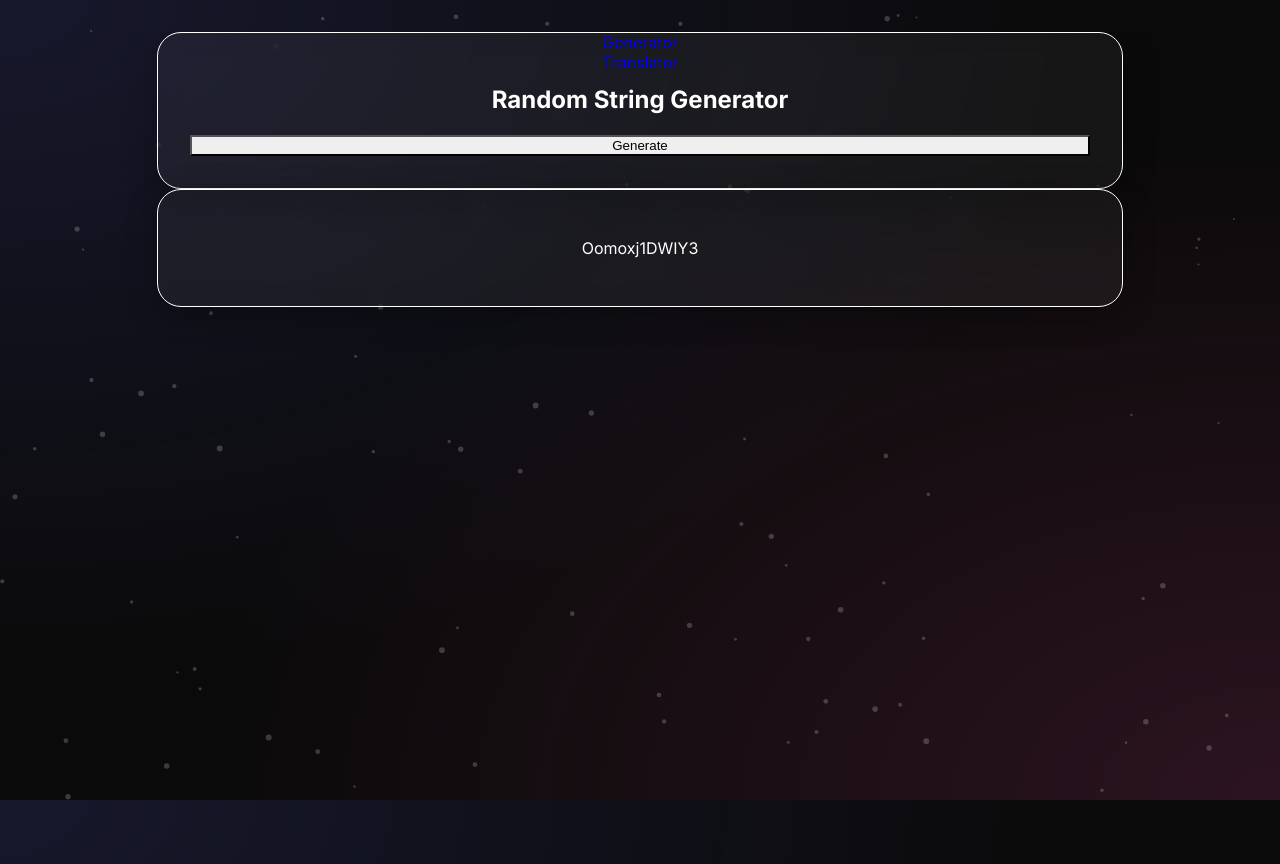
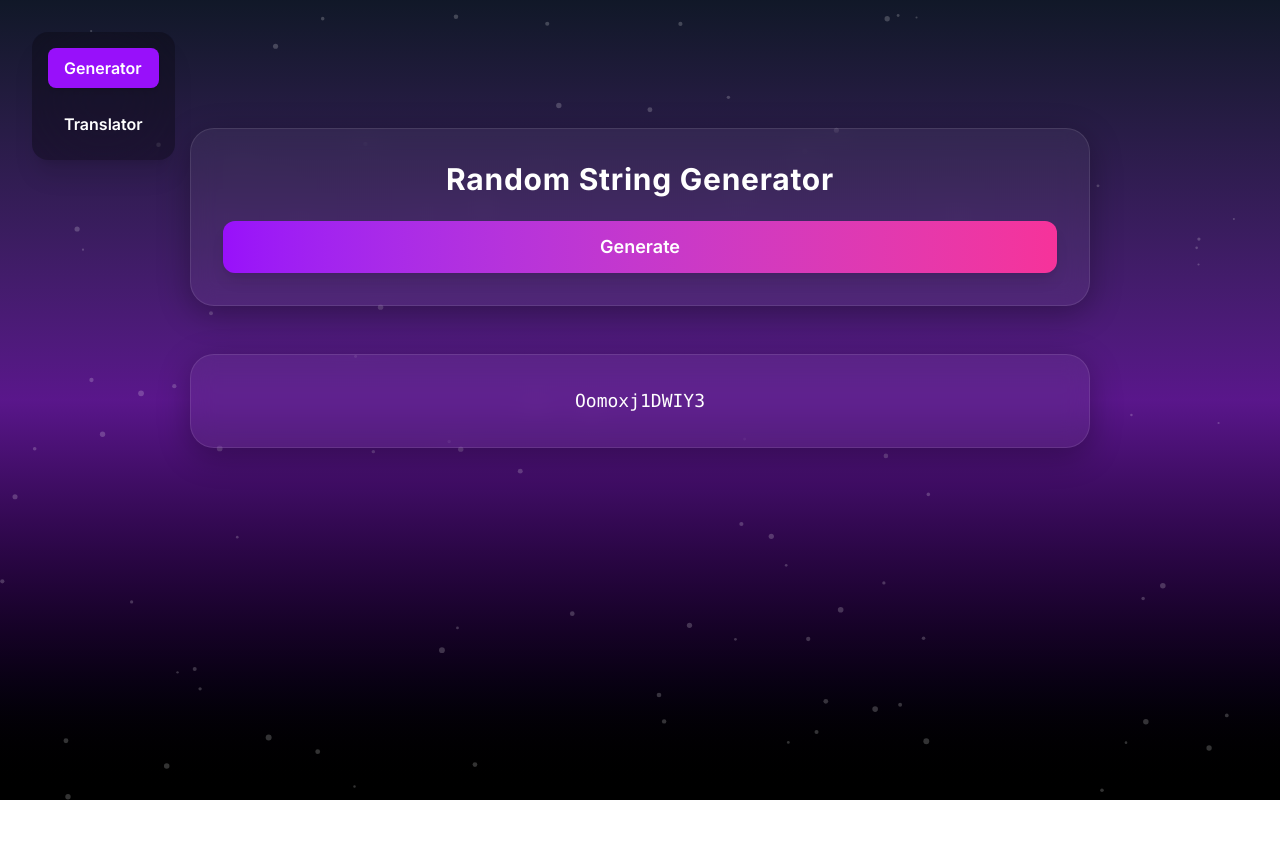
Before and after one commit to kishxrx/Polyglot-toolkit, a React (Vite) app: page / in a window 1280 px wide. Both pictures are taken after a click on the button "Generate". After the commit the page ends 800 px from the top, so only its background shows below. Built offline with nearby package versions, Linux system fonts and the light colour scheme.

Commit message:
update bg and buttons

```diff
--- a/postcss.config.cjs
+++ b/postcss.config.cjs
@@ -1,6 +1,6 @@
+// postcss.config.cjs
 module.exports = {
   plugins: {
-    '@tailwindcss/postcss': {}, // The new, correct way
-    autoprefixer: {},
+    "@tailwindcss/postcss": {},
   },
-}
+};
--- a/src/App.jsx
+++ b/src/App.jsx
@@ -17,22 +17,74 @@ function RandomGenerator() {
 
   return (
     <div className="w-full flex flex-col items-center gap-12">
-      {/* Main Card */}
-      <div className="glass-card max-w-lg w-full p-10 rounded-3xl border border-white/10 backdrop-blur-xl shadow-2xl transform transition hover:-translate-y-2 hover:shadow-3xl">
-        <h2 className="text-3xl font-bold mb-6 text-white text-center tracking-wide">
+      {/* ================= Main Card ================= */}
+      <div
+        className="
+          glass-card
+          max-w-lg
+          w-full
+          p-10
+          rounded-3xl
+          border border-white/10
+          backdrop-blur-xl
+          shadow-2xl
+          hover:shadow-3xl
+        "
+      >
+        <h2
+          className="
+            text-3xl
+            font-bold
+            mb-6
+            text-white
+            text-center
+            tracking-wide
+          "
+        >
           Random String Generator
         </h2>
         <button
           onClick={generateString}
-          className="w-full py-3 bg-gradient-to-r from-purple-600 to-pink-500 rounded-xl shadow-lg text-white font-semibold text-lg hover:scale-105 hover:shadow-2xl transition transform"
+          className="
+            w-full
+            py-3
+            bg-gradient-to-r
+            from-purple-600
+            to-pink-500
+            rounded-xl
+            shadow-lg
+            text-white
+            font-semibold
+            text-lg
+            hover:scale-105
+            hover:shadow-2xl
+            transition
+            transform
+          "
         >
           Generate
         </button>
       </div>
 
-      {/* Output Card */}
+      {/* ================= Output Card ================= */}
       {output && (
-        <div className="glass-card max-w-lg w-full p-6 rounded-3xl border border-white/10 backdrop-blur-xl shadow-2xl text-center transform transition hover:-translate-y-1 hover:shadow-3xl">
+        <div
+          className="
+            glass-card
+            max-w-lg
+            w-full
+            p-6
+            rounded-3xl
+            border border-white/10
+            backdrop-blur-xl
+            shadow-2xl
+            text-center
+            transform
+            transition
+            hover:scale-105
+            hover:shadow-3xl
+          "
+        >
           <p className="text-lg font-mono text-white">{output}</p>
         </div>
       )}
@@ -52,29 +104,97 @@ function Translate() {
 
   return (
     <div className="w-full flex flex-col items-center gap-12">
-      {/* Main Card */}
-      <div className="glass-card max-w-lg w-full p-10 rounded-3xl border border-white/10 backdrop-blur-xl shadow-2xl transform transition hover:-translate-y-2 hover:shadow-3xl">
-        <h2 className="text-3xl font-bold mb-6 text-white text-center tracking-wide">
+      {/* ================= Main Card ================= */}
+      <div
+        className="
+          glass-card
+          max-w-lg
+          w-full
+          p-10
+          rounded-3xl
+          border border-white/10
+          backdrop-blur-xl
+          shadow-2xl
+          transform
+          transition
+          hover:scale-105
+          hover:shadow-3xl
+        "
+      >
+        <h2
+          className="
+            text-3xl
+            font-bold
+            mb-6
+            text-white
+            text-center
+            tracking-wide
+          "
+        >
           Translator
         </h2>
         <textarea
           value={input}
           onChange={(e) => setInput(e.target.value)}
-          className="w-full p-4 rounded-xl bg-black/20 text-white border border-white/20 placeholder-gray-400 focus:outline-none focus:ring-2 focus:ring-purple-500 transition"
+          className="
+            w-full
+            p-4
+            rounded-xl
+            bg-black/20
+            text-white
+            border border-white/20
+            placeholder-gray-400
+            focus:outline-none
+            focus:ring-2
+            focus:ring-purple-500
+            transition
+          "
           placeholder="Enter text..."
           rows="4"
         />
         <button
           onClick={handleTranslate}
-          className="w-full mt-4 py-3 bg-gradient-to-r from-purple-600 to-pink-500 rounded-xl shadow-lg text-white font-semibold text-lg hover:scale-105 hover:shadow-2xl transition transform"
+          className="
+            w-full
+            mt-4
+            py-3
+            bg-gradient-to-r
+            from-purple-600
+            to-pink-500
+            rounded-xl
+            shadow-lg
+            text-white
+            font-semibold
+            text-lg
+            hover:scale-105
+            hover:shadow-2xl
+            transition
+            transform
+          "
         >
           Translate
         </button>
       </div>
 
-      {/* Output Card */}
+      {/* ================= Output Card ================= */}
       {translated && (
-        <div className="glass-card max-w-lg w-full p-6 rounded-3xl border border-white/10 backdrop-blur-xl shadow-2xl text-center transform transition hover:-translate-y-1 hover:shadow-3xl">
+        <div
+          className="
+            glass-card
+            max-w-lg
+            w-full
+            p-6
+            rounded-3xl
+            border border-white/10
+            backdrop-blur-xl
+            shadow-2xl
+            text-center
+            transform
+            transition
+            hover:scale-105
+            hover:shadow-3xl
+          "
+        >
           <p className="text-lg text-white">{translated}</p>
         </div>
       )}
@@ -85,18 +205,51 @@ function Translate() {
 // ================= APP COMPONENT =================
 export default function App() {
   return (
-    <div className="min-h-screen w-full relative bg-gradient-to-b from-gray-900 via-purple-900 to-black overflow-hidden flex flex-col items-center">
+    <div
+      className="
+        min-h-screen
+        w-full
+        relative
+        bg-gradient-to-b
+        from-gray-900
+        via-purple-900
+        to-black
+        overflow-hidden
+        flex flex-col
+        items-center
+      "
+    >
       {/* Floating particles background */}
       <ParticlesBackground />
 
-      {/* Navigation Bar */}
-      <nav className="fixed top-8 left-8 bg-black/30 backdrop-blur-3xl p-4 rounded-2xl shadow-xl z-50 flex flex-col gap-4">
+      {/* ================= Navigation Bar ================= */}
+      <nav
+        className="
+          fixed
+          top-8
+          left-8
+          bg-black/30
+          backdrop-blur-3xl
+          p-4
+          rounded-2xl
+          shadow-xl
+          z-50
+          flex flex-col
+          gap-4
+        "
+      >
         <NavLink
           to="/"
           className={({ isActive }) =>
-            `px-4 py-2 rounded-lg font-semibold text-white transition ${
-              isActive ? "bg-purple-600 shadow-md" : "hover:bg-white/10"
-            }`
+            `
+              px-4
+              py-2
+              rounded-lg
+              font-semibold
+              text-white
+              transition
+              ${isActive ? "bg-purple-600 shadow-md" : "hover:bg-white/10"}
+            `
           }
         >
           Generator
@@ -104,17 +257,33 @@ export default function App() {
         <NavLink
           to="/translate"
           className={({ isActive }) =>
-            `px-4 py-2 rounded-lg font-semibold text-white transition ${
-              isActive ? "bg-purple-600 shadow-md" : "hover:bg-white/10"
-            }`
+            `
+              px-4
+              py-2
+              rounded-lg
+              font-semibold
+              text-white
+              transition
+              ${isActive ? "bg-purple-600 shadow-md" : "hover:bg-white/10"}
+            `
           }
         >
           Translator
         </NavLink>
       </nav>
 
-      {/* Main Content */}
-      <main className="pt-32 flex flex-col items-center w-full gap-16 z-10 relative">
+      {/* ================= Main Content ================= */}
+      <main
+        className="
+          pt-32
+          flex flex-col
+          items-center
+          w-full
+          gap-16
+          z-10
+          relative
+        "
+      >
         <Routes>
           <Route path="/" element={<RandomGenerator />} />
           <Route path="/translate" element={<Translate />} />
@@ -138,8 +307,8 @@ function ParticlesBackground() {
     document.body.appendChild(canvas);
 
     const ctx = canvas.getContext("2d");
-    let width = canvas.width = window.innerWidth;
-    let height = canvas.height = window.innerHeight;
+    let width = (canvas.width = window.innerWidth);
+    let height = (canvas.height = window.innerHeight);
     const particles = [];
 
     for (let i = 0; i < 100; i++) {
@@ -148,7 +317,7 @@ function ParticlesBackground() {
         y: Math.random() * height,
         radius: Math.random() * 2 + 1,
         dx: (Math.random() - 0.5) * 0.5,
-        dy: (Math.random() - 0.5) * 0.5
+        dy: (Math.random() - 0.5) * 0.5,
       });
     }
 
--- a/src/index.css
+++ b/src/index.css
@@ -1,28 +1,24 @@
-@tailwind base;
-@tailwind components;
-@tailwind utilities;
+@import "tailwindcss";
 
-/* Premium Aurora Glossy Background */
+/* Premium Soft White Gloss Background */
 body {
-  background: radial-gradient(at top left, rgba(99, 102, 241, 0.15), transparent 60%),
-              radial-gradient(at bottom right, rgba(236, 72, 153, 0.15), transparent 60%),
-              #0a0a0a;
-  background-attachment: fixed;
-  color: white;
+  background: linear-gradient(
+    to bottom,
+    rgba(255, 255, 255, 0.9),
+    rgba(255, 255, 255, 0.8),
+    rgba(255, 255, 255, 0.95)
+  ) !important;
+  color: #333;
   font-family: 'Inter', sans-serif;
   margin: 0;
   min-height: 100vh;
-  overflow-x: hidden; /* prevents horizontal scroll */
+  overflow-x: hidden;
 }
 
+
+
 /* Optional: give your main container a glass effect */
-#root {
-  display: flex;
-  justify-content: center;
-  align-items: flex-start;
-  padding: 2rem;
-  min-height: 100vh;
-}
+
 
 .glass-card {
   background: rgba(255, 255, 255, 0.05);
--- a/tailwind.config.cjs
+++ b/tailwind.config.cjs
@@ -1,8 +1,8 @@
 /** @type {import('tailwindcss').Config} */
 module.exports = {
   content: [
-    "./index.html", // This line scans your main HTML file
-    "./src/**/*.{js,jsx,ts,tsx}", // This line scans all relevant files in your src folder
+    "./index.html", // This line scans main HTML file
+    "./src/**/*.{js,jsx,ts,tsx}", // This line scans all relevant files in src folder
   ],
   theme: {
     extend: {},
```
